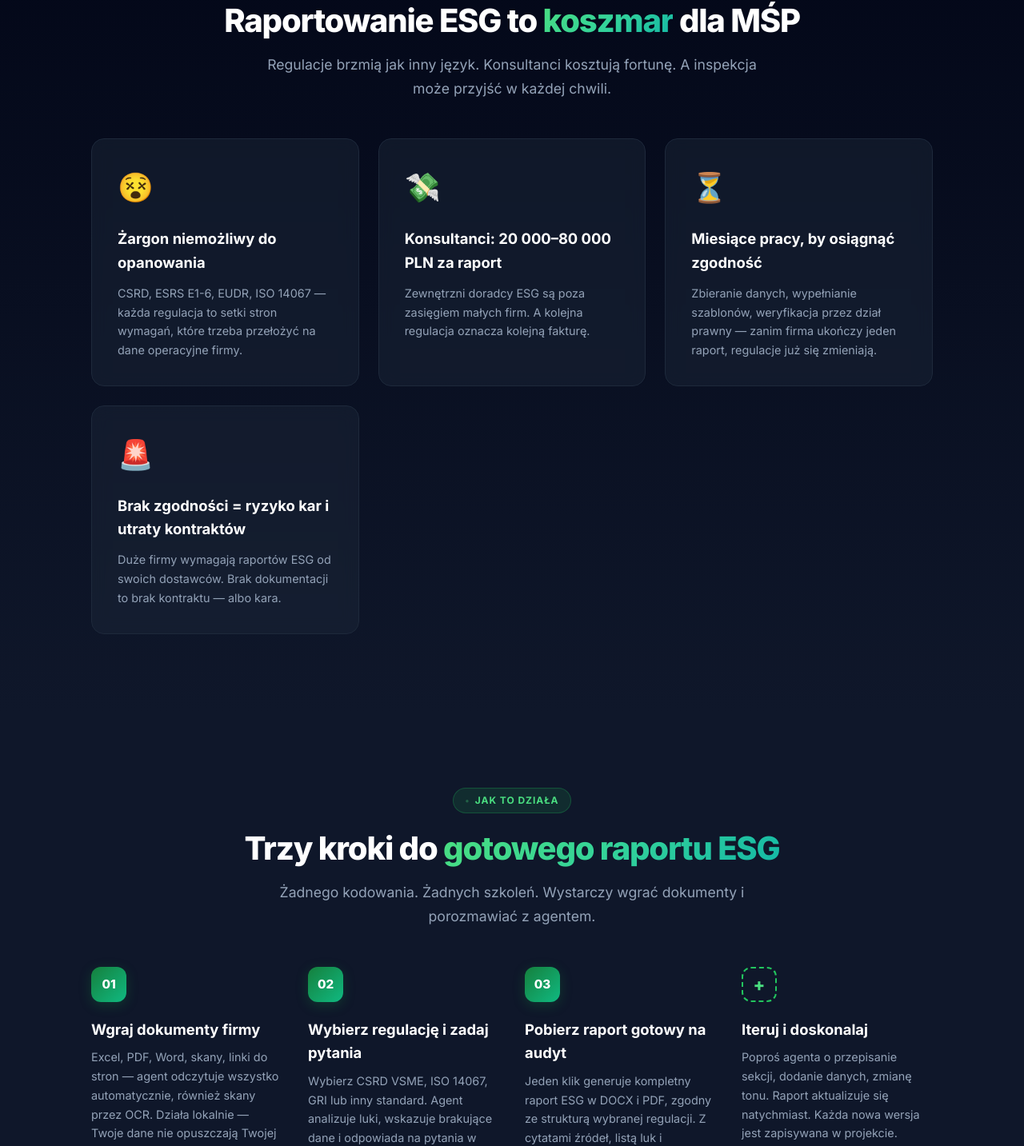
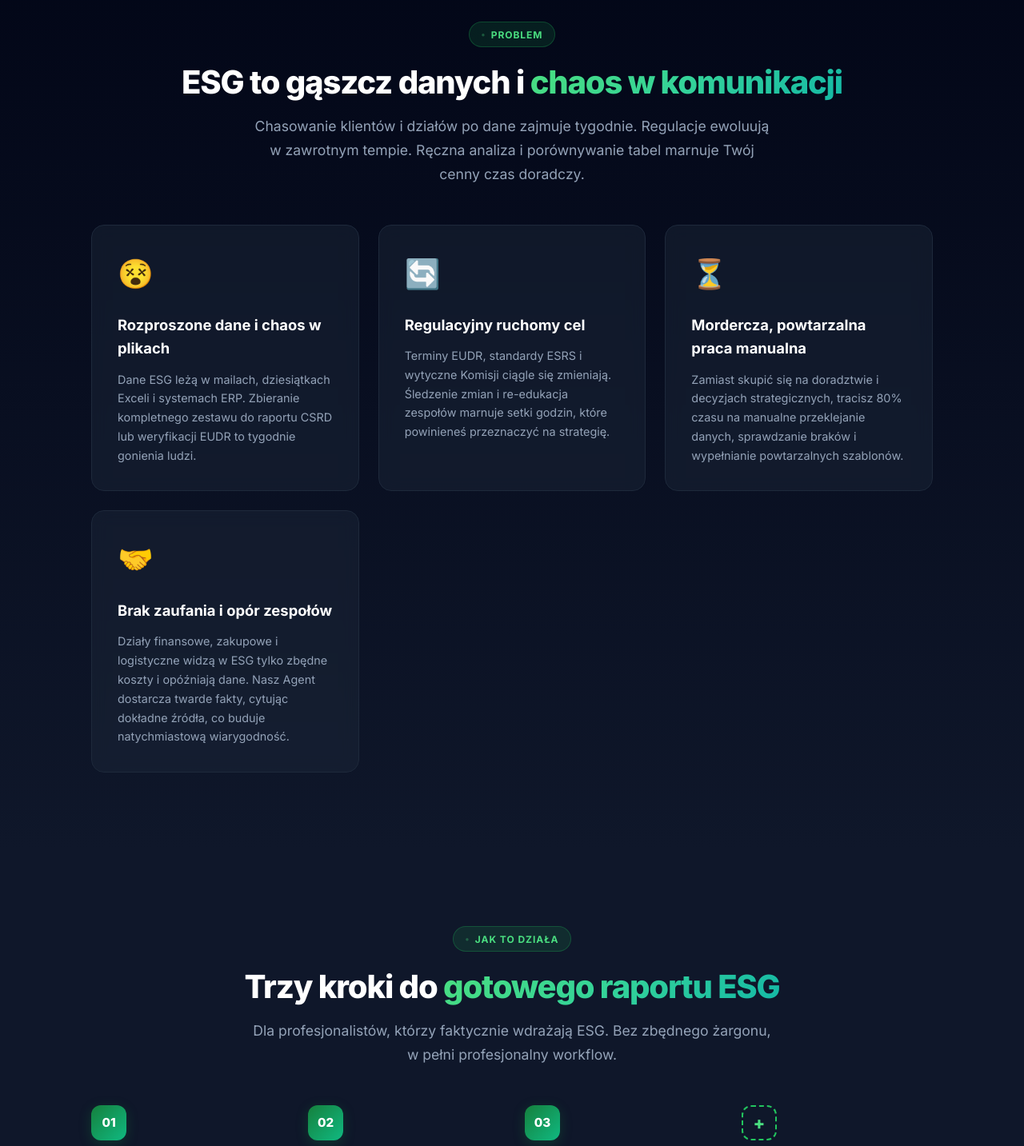
Before and after one commit to weband-team/esg-agent-landing-page, a Next.js app: page / in a window 1280 px wide. Shown: the part 1328-2761 px from the top of the page at 80% size. Built offline with nearby package versions, Linux system fonts and the light colour scheme.

Commit message:
Update the content and position the app for the ESG Eksperts

```diff
--- a/app/page.js
+++ b/app/page.js
@@ -248,14 +248,14 @@ export default function Home() {
               {txt('Pilotaż dostępny tylko przez 30 dni', 'Pilot available for 30 days only')}
             </HeroEyebrow>
             <HeroTitle>
-              {txt('ESG bez konsultanta.', 'ESG without a consultant.')}
+              {txt('AI Copilot dla Ekspertów ESG.', 'The AI Copilot for ESG Consultants.')}
               <br />
-              <GradientText>{txt('Z AI. W godzinę.', 'With AI. In an hour.')}</GradientText>
+              <GradientText>{txt('Analiza w minutę, decyzje w godzinę.', 'Automate data analysis. Focus on expert decisions.')}</GradientText>
             </HeroTitle>
             <HeroSub>
               {txt(
-                'Wgraj dokumenty swojej firmy. Wybierz regulację. Otrzymaj kompletny raport ESG gotowy na audyt — bez prawnika, bez agencji, bez miesięcy pracy.',
-                'Upload your company documents. Select a regulation. Get a complete, audit-ready ESG report — no lawyers, no agencies, no months of work.'
+                'Wgraj dokumenty źródłowe, skany i bazy ERP Twoich klientów. Nasz agent AI automatycznie wyszuka dane, porówna je z regulacjami i przygotuje audytowalną analizę luk w godzinę zamiast tygodni.',
+                'Upload raw client files, policies, and ERP exports. Our AI agent instantly compares and analyzes scattered sustainability data, producing professional, audit-ready ESG report drafts in hours instead of months.'
               )}
             </HeroSub>
             <HeroCtaGroup>
@@ -273,7 +273,7 @@ export default function Home() {
               </HeroStat>
               <HeroStat>
                 <div className="num">&lt;1h</div>
-                <div className="label">{txt('do pierwszego raportu', 'to your first report')}</div>
+                <div className="label">{txt('do pierwszej analizy', 'to your first analysis')}</div>
               </HeroStat>
               <HeroStat>
                 <div className="num">100%</div>
@@ -338,55 +338,54 @@ export default function Home() {
           <div style={{ textAlign: 'center' }}>
             <Tag>{txt('Problem', 'The Problem')}</Tag>
             <SectionTitle>
-              {txt('Raportowanie ESG to ', 'ESG reporting is a ')}
-              <GradientText>{txt('koszmar', 'nightmare')}</GradientText>
-              {txt(' dla MŚP', ' for SMEs')}
+              {txt('ESG to gąszcz danych i ', 'ESG is a maze of ')}
+              <GradientText>{txt('chaos w komunikacji', 'data & communication chaos')}</GradientText>
             </SectionTitle>
             <SectionSub style={{ margin: '0 auto 3rem auto', textAlign: 'center' }}>
               {txt(
-                'Regulacje brzmią jak inny język. Konsultanci kosztują fortunę. A inspekcja może przyjść w każdej chwili.',
-                'Regulations sound like another language. Consultants cost a fortune. And an audit can show up any time.'
+                'Chasowanie klientów i działów po dane zajmuje tygodnie. Regulacje ewoluują w zawrotnym tempie. Ręczna analiza i porównywanie tabel marnuje Twój cenny czas doradczy.',
+                'Chasing clients or departments for data takes weeks. Sustainability regulations evolve faster than companies can adapt. Manual spreadsheet auditing eats into your high-value advisory time.'
               )}
             </SectionSub>
           </div>
           <ProblemGrid>
             <ProblemCard>
               <div className="problem-icon">😵</div>
-              <h3>{txt('Żargon niemożliwy do opanowania', 'Impenetrable jargon')}</h3>
+              <h3>{txt('Rozproszone dane i chaos w plikach', 'Scattered data & endless chasing')}</h3>
               <p>
                 {txt(
-                  'CSRD, ESRS E1-6, EUDR, ISO 14067 — każda regulacja to setki stron wymagań, które trzeba przełożyć na dane operacyjne firmy.',
-                  'CSRD, ESRS E1-6, EUDR, ISO 14067 — each framework is hundreds of pages of requirements to map to your actual operations.'
+                  'Dane ESG leżą w mailach, dziesiątkach Exceli i systemach ERP. Zbieranie kompletnego zestawu do raportu CSRD lub weryfikacji EUDR to tygodnie gonienia ludzi.',
+                  'Sustainability data is buried in endless email threads, multiple Excel spreadsheets, and legacy ERP systems. Pulling it together is a manual chasing nightmare.'
                 )}
               </p>
             </ProblemCard>
             <ProblemCard>
-              <div className="problem-icon">💸</div>
-              <h3>{txt('Konsultanci: 20 000–80 000 PLN za raport', 'Consultants: €5k–€20k per report')}</h3>
+              <div className="problem-icon">🔄</div>
+              <h3>{txt('Regulacyjny ruchomy cel', 'Regulatory uncertainty')}</h3>
               <p>
                 {txt(
-                  'Zewnętrzni doradcy ESG są poza zasięgiem małych firm. A kolejna regulacja oznacza kolejną fakturę.',
-                  'External ESG advisors are out of reach for small businesses. And every new regulation means a new invoice.'
+                  'Terminy EUDR, standardy ESRS i wytyczne Komisji ciągle się zmieniają. Śledzenie zmian i re-edukacja zespołów marnuje setki godzin, które powinieneś przeznaczyć na strategię.',
+                  'EUDR timelines shift, ESRS standards update, and national guidelines issue short notices. Tracking regulatory updates manually takes up valuable billable hours.'
                 )}
               </p>
             </ProblemCard>
             <ProblemCard>
               <div className="problem-icon">⏳</div>
-              <h3>{txt('Miesiące pracy, by osiągnąć zgodność', 'Months of work to achieve compliance')}</h3>
+              <h3>{txt('Mordercza, powtarzalna praca manualna', 'Overwhelming manual overhead')}</h3>
               <p>
                 {txt(
-                  'Zbieranie danych, wypełnianie szablonów, weryfikacja przez dział prawny — zanim firma ukończy jeden raport, regulacje już się zmieniają.',
-                  'Gathering data, filling templates, legal review — before you finish one report, regulations have already changed.'
+                  'Zamiast skupić się na doradztwie i decyzjach strategicznych, tracisz 80% czasu na manualne przeklejanie danych, sprawdzanie braków i wypełnianie powtarzalnych szablonów.',
+                  'Instead of delivering high-level advisory value and strategy, you waste up to 80% of your time on manual copy-pasting, gap checking, and cross-referencing tables.'
                 )}
               </p>
             </ProblemCard>
             <ProblemCard>
-              <div className="problem-icon">🚨</div>
-              <h3>{txt('Brak zgodności = ryzyko kar i utraty kontraktów', 'Non-compliance = fines and lost contracts')}</h3>
+              <div className="problem-icon">🤝</div>
+              <h3>{txt('Brak zaufania i opór zespołów', 'Stakeholder friction & trust gaps')}</h3>
               <p>
                 {txt(
-                  'Duże firmy wymagają raportów ESG od swoich dostawców. Brak dokumentacji to brak kontraktu — albo kara.',
-                  'Large corporations demand ESG reports from their suppliers. No documentation means no contract — or a penalty.'
+                  'Działy finansowe, zakupowe i logistyczne widzą w ESG tylko zbędne koszty i opóźniają dane. Nasz Agent dostarcza twarde fakty, cytując dokładne źródła, co buduje natychmiastową wiarygodność.',
+                  'Internal departments or suppliers treat ESG requests as low priority. The AI agent extracts verifiable facts with precise source citations, establishing immediate authority and alignment.'
                 )}
               </p>
             </ProblemCard>
@@ -405,39 +404,39 @@ export default function Home() {
             </SectionTitle>
             <SectionSub style={{ margin: '0 auto 3rem auto', textAlign: 'center' }}>
               {txt(
-                'Żadnego kodowania. Żadnych szkoleń. Wystarczy wgrać dokumenty i porozmawiać z agentem.',
-                'No coding. No training. Just upload your documents and talk to the agent.'
+                'Dla profesjonalistów, którzy faktycznie wdrażają ESG. Bez zbędnego żargonu, w pełni profesjonalny workflow.',
+                'Built for professionals who actually do ESG. Professional workflow, zero fluff.'
               )}
             </SectionSub>
           </div>
           <StepsGrid>
             <StepCard>
               <div className="step-num">01</div>
-              <h3>{txt('Wgraj dokumenty firmy', 'Upload company documents')}</h3>
+              <h3>{txt('Wgraj dane źródłowe i operacyjne', 'Upload raw operational data')}</h3>
               <p>
                 {txt(
-                  'Excel, PDF, Word, skany, linki do stron — agent odczytuje wszystko automatycznie, również skany przez OCR. Działa lokalnie — Twoje dane nie opuszczają Twojej infrastruktury.',
-                  'Excel, PDF, Word, scans, links — the agent reads everything automatically, including scans via OCR. Runs locally — your data never leaves your infrastructure.'
+                  'Wgraj surowe pliki finansowe, polityki HR, certyfikaty, skany rachunków za energię czy dane o łańcuchu dostaw. Nasz agent AI odczyta i ustrukturyzuje wszystko automatycznie.',
+                  'Upload raw financial reports, HR policies, certificates, scanned energy bills, or supply chain spreadsheets. The agent instantly parses and structures everything.'
                 )}
               </p>
             </StepCard>
             <StepCard>
               <div className="step-num">02</div>
-              <h3>{txt('Wybierz regulację i zadaj pytania', 'Select a regulation and ask questions')}</h3>
+              <h3>{txt('Uruchom inteligentną analizę i porównania', 'Run automated analysis & comparisons')}</h3>
               <p>
                 {txt(
-                  'Wybierz CSRD VSME, ISO 14067, GRI lub inny standard. Agent analizuje luki, wskazuje brakujące dane i odpowiada na pytania w Twoim języku — jak ekspert, który siedzi obok.',
-                  'Pick CSRD VSME, ISO 14067, GRI or any other standard. The agent analyses gaps, highlights missing data, and answers questions in your language — like an expert sitting next to you.'
+                  'Wybierz CSRD, EUDR, GRI lub inny standard. Agent automatycznie porównuje dokumenty z wymogami prawnymi, wskazuje brakujące dane i natychmiast uzupełnia analizę luk.',
+                  'Select CSRD, EUDR, GRI, or national frameworks. The AI agent automatically analyzes gaps, cross-references files, and answers queries with strict source-backed logic.'
                 )}
               </p>
             </StepCard>
             <StepCard>
               <div className="step-num">03</div>
-              <h3>{txt('Pobierz raport gotowy na audyt', 'Download an audit-ready report')}</h3>
+              <h3>{txt('Wygeneruj profesjonalny raport dla audytora', 'Generate professional, audit-ready drafts')}</h3>
               <p>
                 {txt(
-                  'Jeden klik generuje kompletny raport ESG w DOCX i PDF, zgodny ze strukturą wybranej regulacji. Z cytatami źródeł, listą luk i rekomendacjami.',
-                  'One click generates a complete ESG report in DOCX and PDF, structured to the selected regulation. With source citations, gap list, and recommendations.'
+                  'Wygeneruj kompletny projekt raportu ESG w DOCX i PDF, ze spójną strukturą wybranej regulacji i dokładną listą cytowań źródeł, ułatwiającą pracę biegłym rewidentom.',
+                  'Export complete, fully structured reports in DOCX/PDF formats. Includes a rigorous audit trail of source citations and gap analyses, saving hours of regulatory review.'
                 )}
               </p>
             </StepCard>
@@ -578,11 +577,11 @@ export default function Home() {
             </FeatureCard>
             <FeatureCard>
               <div className="feature-icon">🏢</div>
-              <h3>{txt('Projekty dla kilku spółek / lat', 'Projects for multiple companies / years')}</h3>
+              <h3>{txt('Zarządzanie wieloma klientami i spółkami', 'Multi-Client & Multi-Entity Management')}</h3>
               <p>
                 {txt(
-                  'Zarządzaj kilkoma firmami lub cyklami raportowania naraz. Współdziel projekty z zespołem: księgowym, specjalistą ESG, zarządem — każdy z właściwymi uprawnieniami.',
-                  'Manage multiple companies or reporting cycles at once. Share projects with your team: accountant, ESG officer, management — each with the right access level.'
+                  'Prowadź projekty dla wielu klientów, spółek grupy kapitałowej i różnych okresów sprawozdawczych w jednym miejscu. Współdziel dostęp z asystentami, audytorami czy klientami.',
+                  'Manage multiple clients, capital group entities, or different reporting cycles from a single dashboard. Securely share project-level access with assistants, auditors, or client teams.'
                 )}
               </p>
               <span className="feature-badge">{txt('✓ Role: Owner / Editor / Viewer', '✓ Roles: Owner / Editor / Viewer')}</span>
@@ -601,16 +600,16 @@ export default function Home() {
               ⏱️ {txt('Wersja pilotażowa — ograniczona dostępność przez 30 dni', 'Pilot version — limited availability for 30 days')}
             </PilotCountdown>
             <h2>
-              {txt('Przetestuj produkt teraz.', 'Try the product now.')}
+              {txt('Zautomatyzuj nudną pracę już dziś.', 'Automate manual workloads today.')}
               <br />
-              {txt('Zostań ', 'Become a ')}
-              <GradientText>{txt('Członkiem Założycielem', 'Founding Member')}</GradientText>
+              {txt('Dołącz do ', 'Join the ')}
+              <GradientText>{txt('Programu Założycielskiego', 'Founding Program')}</GradientText>
               .
             </h2>
             <p>
               {txt(
-                'Przez 30 dni udostępniamy pilotażową wersję ESG Compliance Agent wybranej grupie firm. Tylko uczestnicy pilotażu mogą zostać Członkami Założycielami — z dostępem do ekskluzywnych korzyści niedostępnych dla późniejszych użytkowników.',
-                "For 30 days we're opening the pilot version of ESG Compliance Agent to a select group of companies. Only pilot participants can become Founding Members — with access to exclusive benefits unavailable to later users."
+                'Otwieramy pilotażową wersję ESG Compliance Agent dla wybranej grupy doradców i dyrektorów ds. zrównoważonego rozwoju. Zabezpiecz swoje warunki jako Członek Założyciel i odzyskaj cenny czas doradczy.',
+                'We are opening the pilot version of ESG Compliance Agent to a select cohort of ESG consultants and sustainability leaders. Lock in your founding benefits and free up your time for high-level decision making.'
               )}
             </p>
             <ButtonPrimaryLink href="#join">
@@ -1037,14 +1036,14 @@ export default function Home() {
 
             <FaqItem className={openFaq === 4 ? 'open' : ''} onClick={() => toggleFaq(4)}>
               <FaqQuestion>
-                <span>{txt('Dla jakich firm jest ten produkt?', 'Which companies is this product for?')}</span>
+                <span>{txt('Dla kogo przeznaczony jest ten produkt?', 'Who is this product designed for?')}</span>
                 <FaqIcon className="faq-icon">+</FaqIcon>
               </FaqQuestion>
               <FaqAnswer className="faq-a">
                 <p>
                   {txt(
-                    'Przede wszystkim dla MŚP w Polsce i UE, które muszą lub chcą raportować ESG — m.in. dostawcy dużych korporacji, firmy ubiegające się o unijne fundusze, spółki przygotowujące się do obowiązkowego raportowania CSRD. Produkt jest idealny dla firm bez dedykowanego działu ESG.',
-                    'Primarily SMEs in Poland and the EU that need or want ESG reporting — including suppliers to large corporations, companies applying for EU funds, companies preparing for mandatory CSRD reporting. The product is ideal for companies without a dedicated ESG team.'
+                    'Dla niezależnych doradców ESG, butików konsultingowych, biur rachunkowych oraz wewnętrznych dyrektorów i menedżerów ds. zrównoważonego rozwoju (Sustainability Managers) w średnich i dużych firmach, którzy chcą zredukować czas poświęcany na mechaniczną pracę z danymi i skupić się na decyzjach zarządczych i strategicznym doradztwie.',
+                    'It is designed for independent ESG consultants, advisory boutiques, corporate Sustainability Directors, and internal ESG managers who want to automate tedious data analysis, gap mapping, and report generation so they can focus on high-value client advisory and business strategy.'
                   )}
                 </p>
               </FaqAnswer>
@@ -1063,8 +1062,8 @@ export default function Home() {
           </h2>
           <p>
             {txt(
-              'Dołącz do firm, które kształtują przyszłość ESG dla MŚP. Zostań Członkiem Założycielem — 30 dni testu, zero ryzyka, lata korzyści.',
-              'Join companies shaping the future of SME ESG compliance. Become a Founding Member — 30 days of testing, zero risk, years of benefits.'
+              'Dołącz do liderów, którzy kształtują przyszłość doradztwa ESG z AI. Zostań Członkiem Założycielem — 30 dni testu, zero ryzyka, lata korzyści.',
+              'Join the leaders shaping the future of AI-powered ESG consulting. Become a Founding Member — 30 days of testing, zero risk, years of benefits.'
             )}
           </p>
           <ButtonPrimaryLink href="#join" style={{ fontSize: '1.05rem', padding: '1rem 2.5rem' }}>
```
